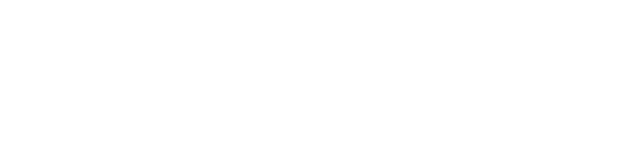
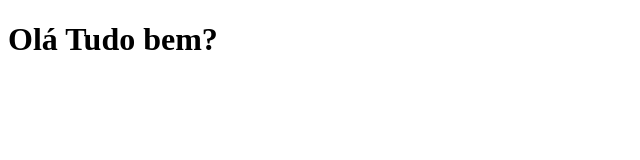
Before and after one commit to Gui-Hornig/Test-red-ball, a plain HTML site: page Testes/index.html in a window 1280 px wide. Shown: the whole page, without its empty margins (0-640 px from the left). Drawn offline with Linux system fonts and the light colour scheme.

Commit message:
Update index.html

```diff
--- a/Testes/index.html
+++ b/Testes/index.html
@@ -6,6 +6,6 @@
     <title>Document</title>
 </head>
 <body>
-    <h1 class="title_"></h1>
+    <h1 class="title_">Olá Tudo bem?</h1>
 </body>
 </html>
```
